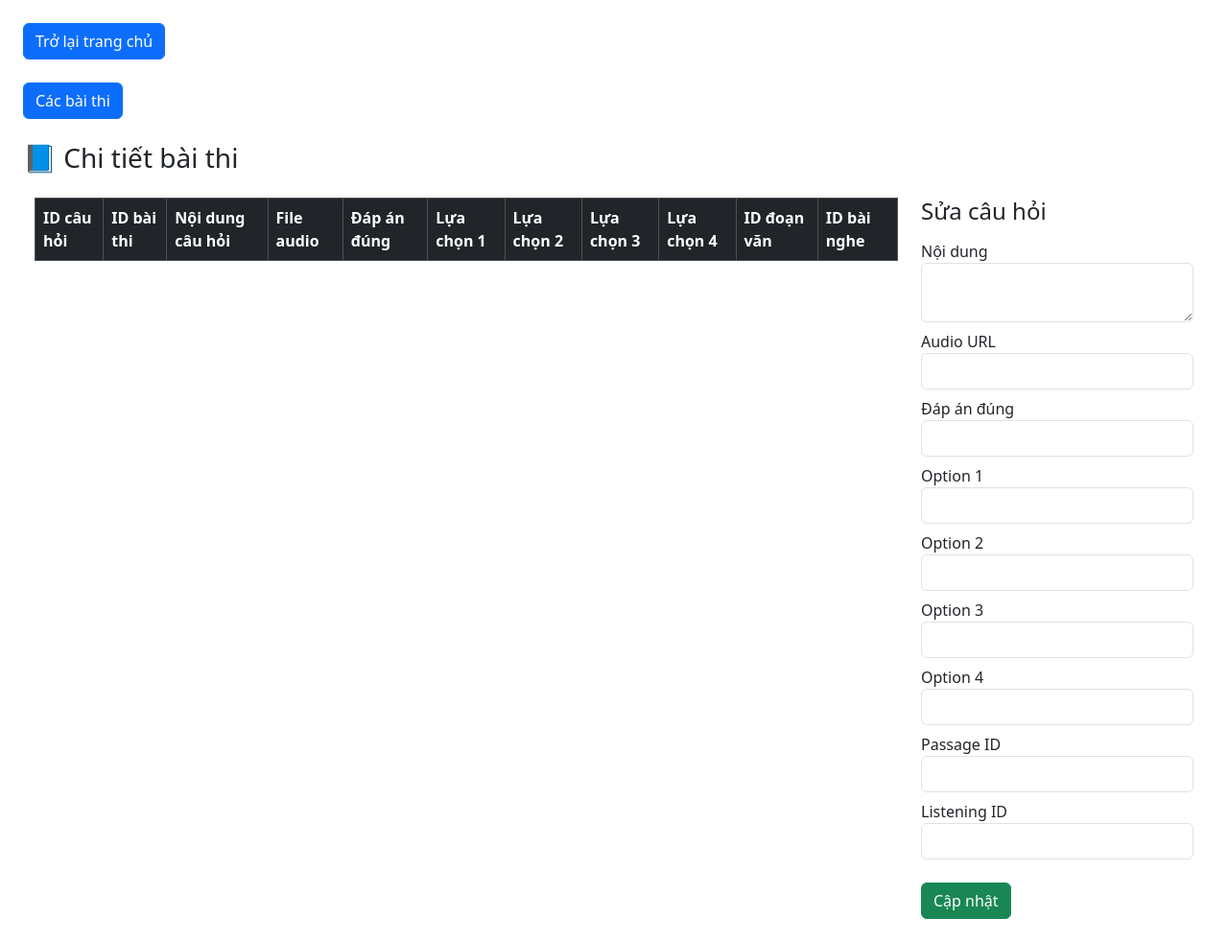
After one commit to Niwangguu2323/cnm_toeic, a PHP site: page /admin/exam_detail_manage.php in a window 1280 px wide. The commit adds this page. Shown: the whole page at 96% size. Run offline with PHP 8.4, Linux system fonts and the light colour scheme; lists and menus that the app fills with data are empty; some libraries are stand-ins or nearby versions.

Commit message:
admin_exam_detai_update1/2

```diff
--- /dev/null
+++ b/admin/exam_detail_manage.php
@@ -0,0 +1,183 @@
+<!DOCTYPE html>
+<html lang="vi">
+<head>
+    <meta charset="utf-8">
+    <title>2N Toeic Lab - Luyện thi</title>
+    <meta content="width=device-width, initial-scale=1.0" name="viewport">
+    <meta content="" name="keywords">
+    <meta content="" name="description">
+
+    <!-- Favicon -->
+    <link href="../public/img/logoiuh.png" rel="icon">
+
+    <!-- Google Web Fonts -->
+    <link rel="preconnect" href="https://fonts.googleapis.com">
+    <link rel="preconnect" href="https://fonts.gstatic.com" crossorigin>
+    <link href="https://fonts.googleapis.com/css2?family=Heebo:wght@400;500;600&family=Nunito:wght@600;700;800&display=swap" rel="stylesheet">
+
+    <!-- Icon Font Stylesheet -->
+    <link href="https://cdnjs.cloudflare.com/ajax/libs/font-awesome/5.10.0/css/all.min.css" rel="stylesheet">
+    <link href="https://cdn.jsdelivr.net/npm/bootstrap-icons@1.4.1/font/bootstrap-icons.css" rel="stylesheet">
+
+    <!-- Libraries Stylesheet -->
+    <link href="../public/libs/animate/animate.min.css" rel="stylesheet">
+    <link href="../public/libs/owlcarousel/assets/owl.carousel.min.css" rel="stylesheet">
+
+    <!-- Customized Bootstrap Stylesheet -->
+    <link href="../public/css/bootstrap.min.css" rel="stylesheet">
+
+    <!-- Template Stylesheet -->
+    <link href="../public/css/style.css" rel="stylesheet">
+
+    <script src="https://code.jquery.com/jquery-3.6.0.min.js"></script>
+</head>
+<body class="p-4">
+    <a href="../index.php" class="btn btn-primary">Trở lại trang chủ</a> </br></br>
+    <a href="exam_manage.php" class="btn btn-primary">Các bài thi</a> </br></br>
+    <h3 class="mb-4">📘 Chi tiết bài thi</h3>
+    <div class="container-fluid">
+        <div class="row">
+            <!-- BÊN TRÁI: DANH SÁCH CÂU HỎI -->
+            <div class="col-md-9 table-responsive" style="overflow-x: auto;">
+                <table class="table table-bordered table-striped table-hover" id="exam_detailTable">
+                    <thead class="table-dark">
+                        <tr>
+                            <th>ID câu hỏi</th>
+                            <th>ID bài thi</th>
+                            <th>Nội dung câu hỏi</th>
+                            <th>File audio</th>
+                            <th>Đáp án đúng</th>
+                            <th>Lựa chọn 1</th>
+                            <th>Lựa chọn 2</th>
+                            <th>Lựa chọn 3</th>
+                            <th>Lựa chọn 4</th>
+                            <th>ID đoạn văn</th>
+                            <th>ID bài nghe</th>
+                        </tr>
+                    </thead>
+                    <tbody>
+                        <!-- Dữ liệu sẽ đổ vào đây bằng JS -->
+                    </tbody>
+                </table>
+            </div>
+
+            <!-- BÊN PHẢI: FORM CHỈNH SỬA -->
+            <div class="col-md-3">
+            <h4 class="mb-3">Sửa câu hỏi</h4>
+            <form id="updateForm">
+                <input type="hidden" id="question_id">
+                <div class="mb-2"><label>Nội dung</label><textarea class="form-control" id="content" rows="2"></textarea></div>
+                <div class="mb-2"><label>Audio URL</label><input class="form-control" id="audio_url"></div>
+                <div class="mb-2"><label>Đáp án đúng</label><input class="form-control" id="correct_answer"></div>
+                <div class="mb-2"><label>Option 1</label><input class="form-control" id="option_1"></div>
+                <div class="mb-2"><label>Option 2</label><input class="form-control" id="option_2"></div>
+                <div class="mb-2"><label>Option 3</label><input class="form-control" id="option_3"></div>
+                <div class="mb-2"><label>Option 4</label><input class="form-control" id="option_4"></div>
+                <div class="mb-2"><label>Passage ID</label><input class="form-control" id="passage_id"></div>
+                <div class="mb-2"><label>Listening ID</label><input class="form-control" id="listening_id"></div>
+                <button class="btn btn-success mt-3" type="submit">Cập nhật</button>
+            </form>
+            </div>
+        </div>
+    </div>
+
+    <script>
+        document.addEventListener('DOMContentLoaded', () => {
+            const params = new URLSearchParams(window.location.search);
+            const exam_id = params.get("id");
+
+            if (!exam_id) {
+                console.error("Không có exam_id trên URL!");
+                return;
+            }
+
+            fetch(`../api/exam/getdetails.php?id=${exam_id}`)
+                .then(response => response.json())
+                .then(data => {
+                    if (!Array.isArray(data)) {
+                        console.error("Dữ liệu trả về không phải mảng:", data);
+                        return;
+                    }
+
+                    let rows = '';
+                    data.forEach(exam_question => {
+                        rows += `
+                            <tr data-id="${exam_question.question_id}">
+                                <td>${exam_question.question_id}</td>
+                                <td>${exam_question.exam_id}</td>
+                                <td>${exam_question.content}</td>
+                                <td>${exam_question.audio_url}</td>
+                                <td>${exam_question.correct_answer}</td>
+                                <td>${exam_question.option_1}</td>
+                                <td>${exam_question.option_2}</td>
+                                <td>${exam_question.option_3}</td>
+                                <td>${exam_question.option_4}</td>
+                                <td>${exam_question.passage_id}</td>
+                                <td>${exam_question.listening_id}</td>
+                            </tr>`;
+                    });
+
+                    const tbody = document.querySelector('#exam_detailTable tbody');
+                    if (tbody) {
+                        tbody.innerHTML = rows;
+
+                        // GẮN SỰ KIỆN CLICK SAU KHI ĐÃ ĐỔ DỮ LIỆU
+                        tbody.querySelectorAll('tr').forEach(row => {
+                            row.addEventListener('click', () => {
+                                const cells = row.children;
+                                document.getElementById('question_id').value = row.dataset.id;
+                                document.getElementById('content').value = cells[2].textContent;
+                                document.getElementById('audio_url').value = cells[3].textContent;
+                                document.getElementById('correct_answer').value = cells[4].textContent;
+                                document.getElementById('option_1').value = cells[5].textContent;
+                                document.getElementById('option_2').value = cells[6].textContent;
+                                document.getElementById('option_3').value = cells[7].textContent;
+                                document.getElementById('option_4').value = cells[8].textContent;
+                                document.getElementById('passage_id').value = cells[9].textContent;
+                                document.getElementById('listening_id').value = cells[10].textContent;
+                            });
+                        });
+                    } else {
+                        console.error("Không tìm thấy <tbody>");
+                    }
+                })
+                .catch(error => {
+                    console.error("Lỗi khi gọi API:", error);
+                });
+
+            // Sự kiện cập nhật
+            document.getElementById('updateForm').addEventListener('submit', (e) => {
+                e.preventDefault();
+                const data = {
+                    question_id: document.getElementById('question_id').value,
+                    content: document.getElementById('content').value,
+                    audio_url: document.getElementById('audio_url').value,
+                    correct_answer: document.getElementById('correct_answer').value,
+                    option_1: document.getElementById('option_1').value,
+                    option_2: document.getElementById('option_2').value,
+                    option_3: document.getElementById('option_3').value,
+                    option_4: document.getElementById('option_4').value,
+                    passage_id: document.getElementById('passage_id').value,
+                    listening_id: document.getElementById('listening_id').value,
+                };
+
+                fetch('../api/exam/update_question.php', {
+                    method: 'POST',
+                    headers: { 'Content-Type': 'application/json' },
+                    body: JSON.stringify(data)
+                })
+                .then(res => res.json())
+                .then(res => {
+                    alert('Cập nhật thành công!');
+                    location.reload();
+                })
+                .catch(err => {
+                    console.error(err);
+                    alert('Cập nhật thất bại!');
+                });
+            });
+        });
+    </script>
+
+</body>
+</html>
--- a/admin/exam_manage.php
+++ b/admin/exam_manage.php
@@ -71,7 +71,7 @@
                     document.querySelectorAll('#examTable tbody tr').forEach(row => {
                         row.addEventListener('click', () => {
                             const examId = row.getAttribute('data-id');
-                            window.location.href = `exam_detail.php?id=${examId}`;
+                            window.location.href = `exam_detail_manage.php?id=${examId}`;
                         });
                     });
                 })
```
Also changed, not shown: api/exam/getdetails.php (added, +7 -0 lines), api/exam/update_question.php (added, +17 -0 lines), index.php (+0 -10 lines), models/ExamModel.php (+45 -1 lines).
